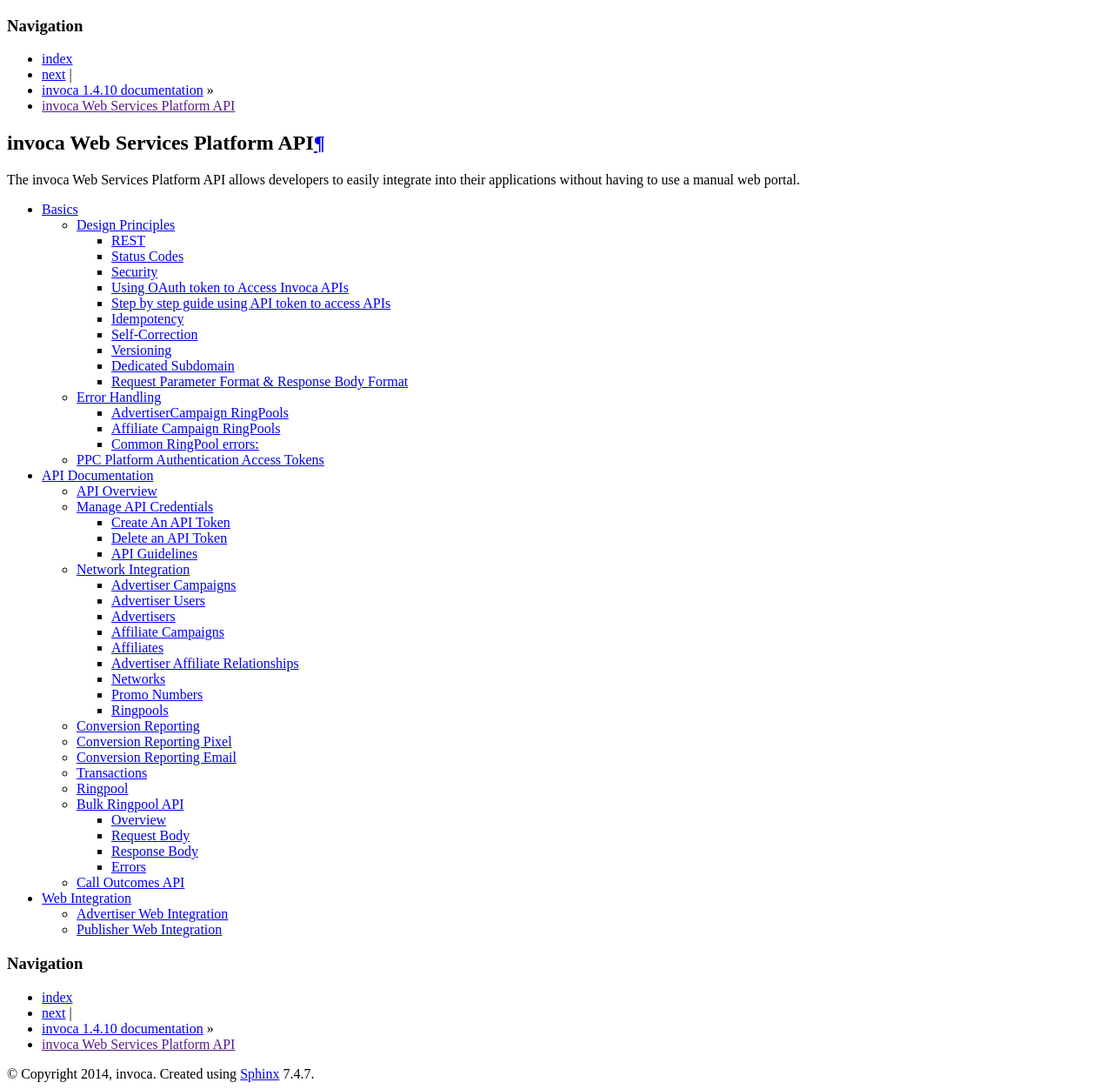
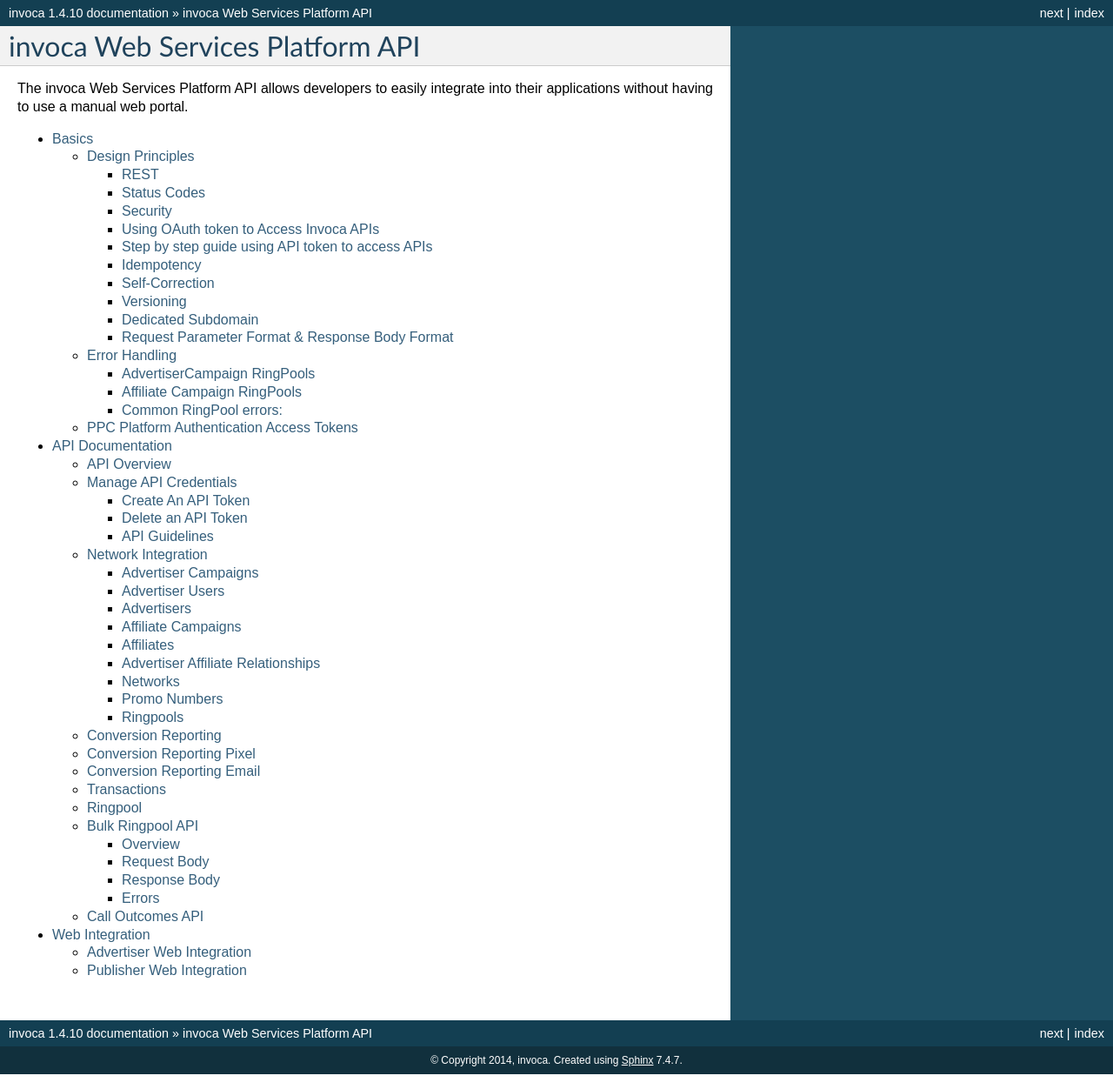
Before and after one commit to naellis89/documentation, a Sphinx documentation site: the page built from source/index.rst, in a window 1280 px wide. Shown: the whole page at 87% size. Built offline with Sphinx 7.4.7, drawn with Linux system fonts in a browser that asks for light colours.

Commit message:
make css inheirt defaults

```diff
--- a/source/_static/css/custom.css
+++ b/source/_static/css/custom.css
@@ -1,3 +1,6 @@
+@import url("../pygments.css");
+@import url("../classic.css");
+
 th {
   background-color: green;
   color: white;
```
